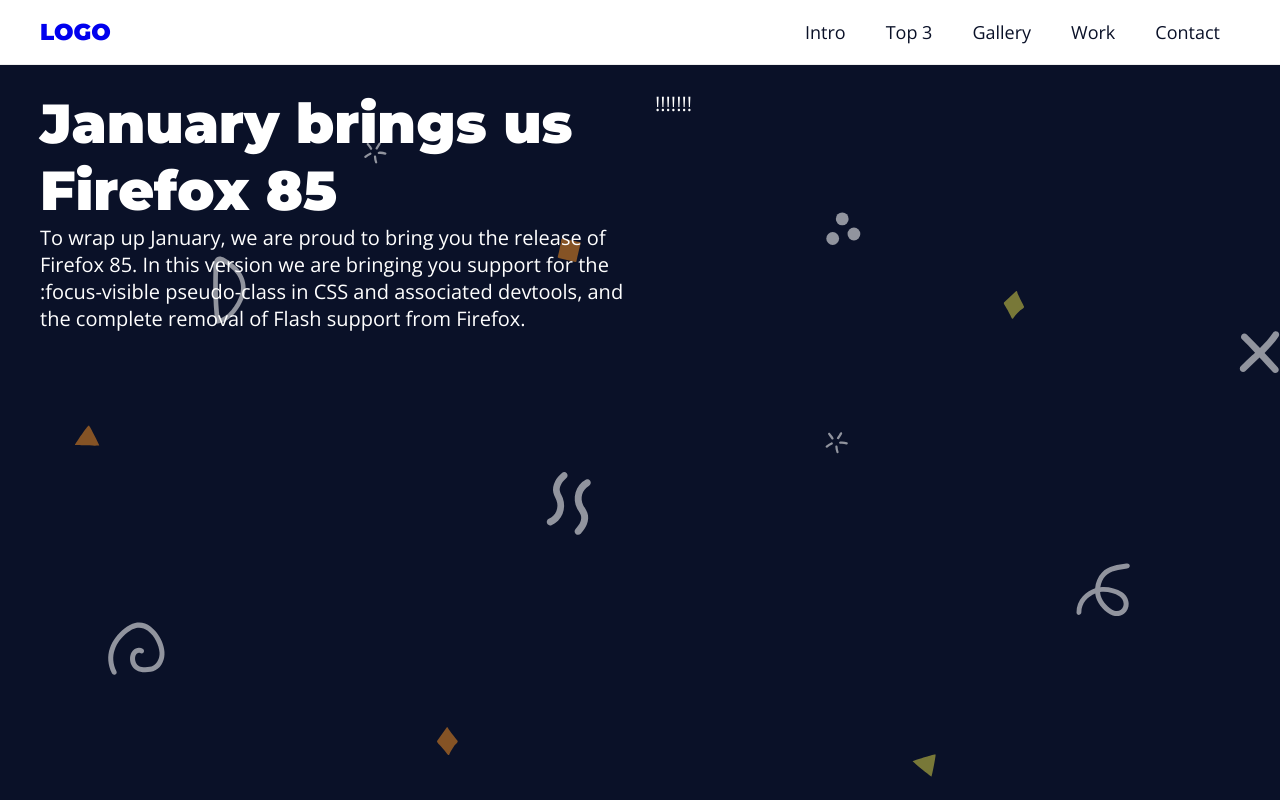
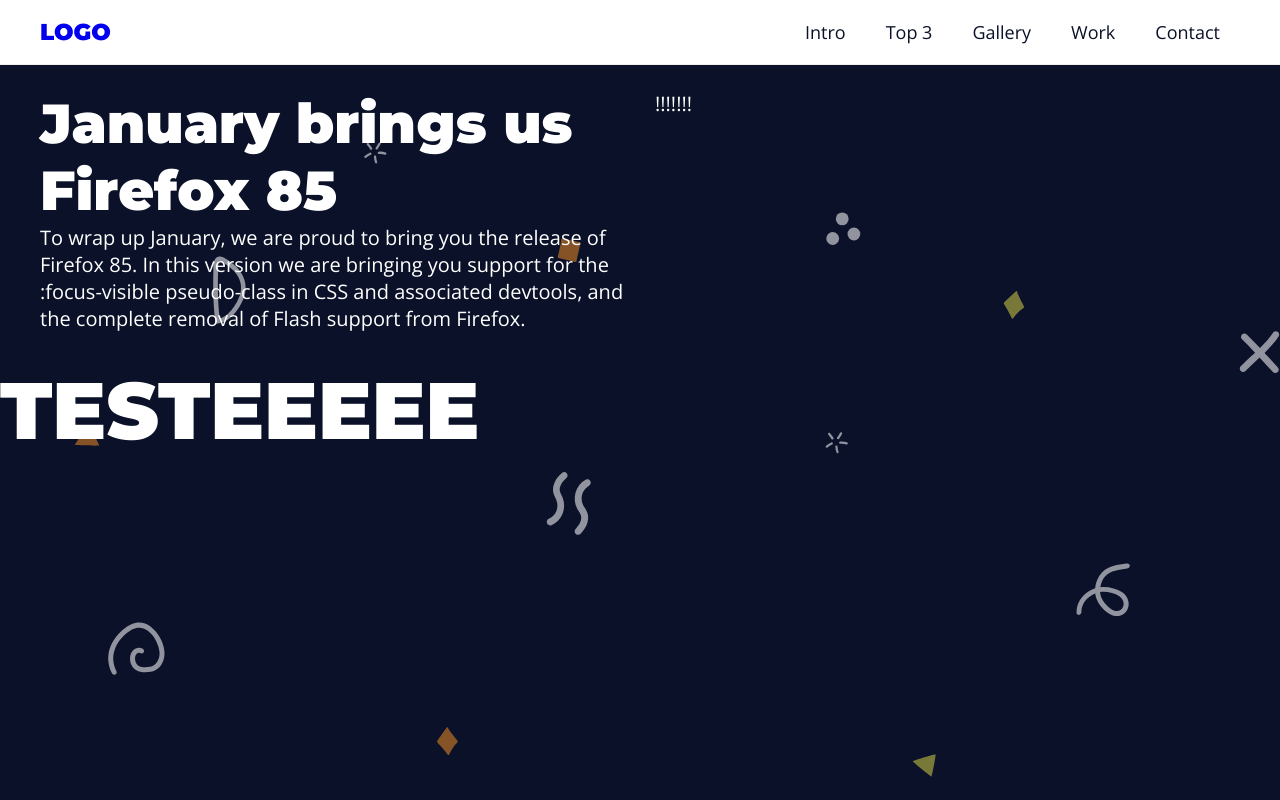
Before and after one commit to ArthurTeixeiraS/LandingPage, a plain HTML site: page index.html in a window 1280 px wide. Shown: the top 800 px of the page. Drawn offline with nearby package versions, Linux system fonts and the light colour scheme.

Commit message:
Landing Page

```diff
--- a/index.html
+++ b/index.html
@@ -47,6 +47,9 @@
                 !!!!!!!
             </div>
         </div>
+        <div>
+            <h1> TESTEEEEE</h1>
+        </div>
     </section>
     <section class="white-bg section">
         <h1>Teste!</h1>
```
